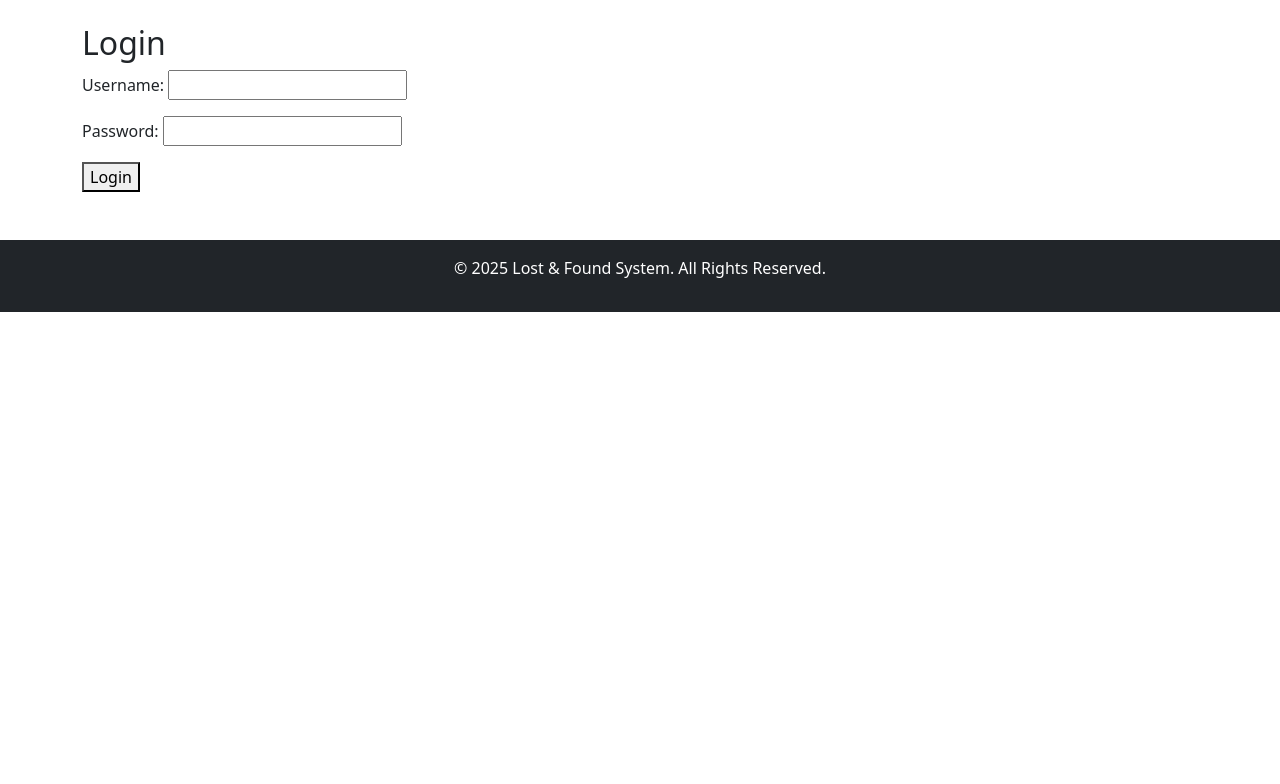
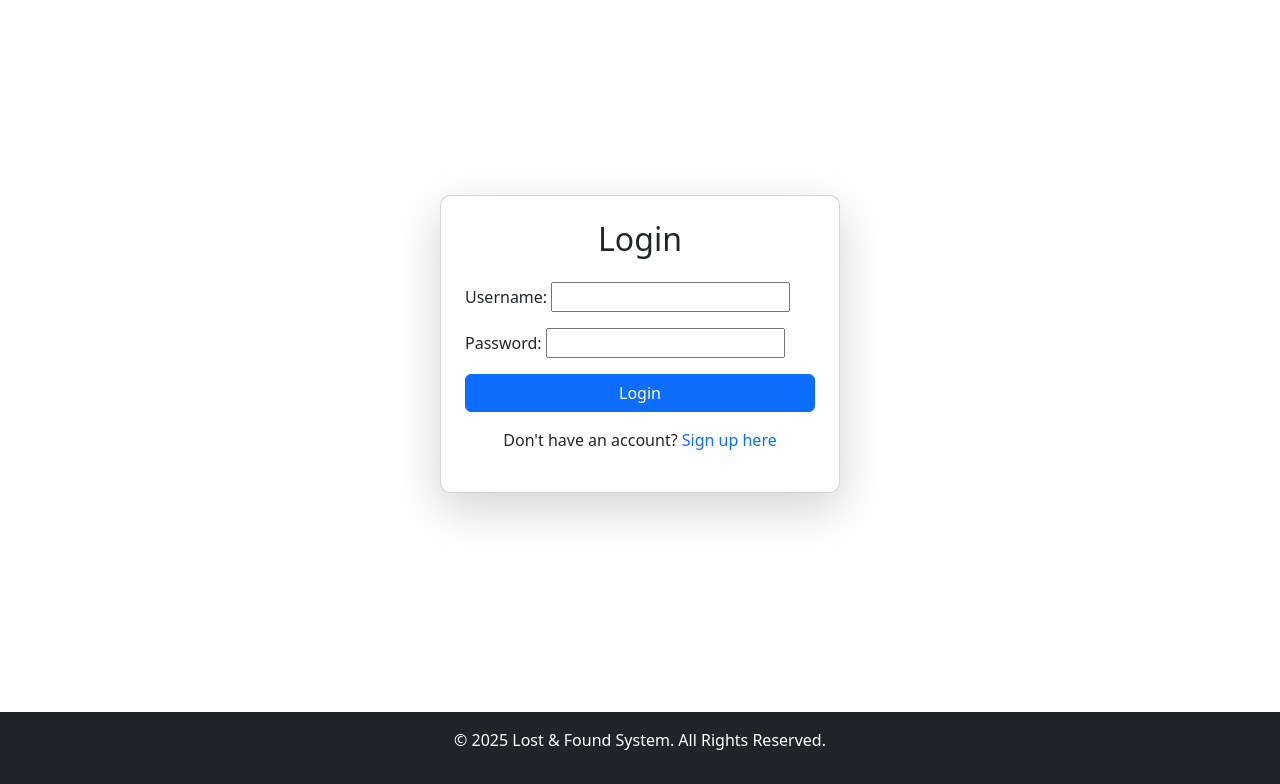
Before and after one commit to sayout-de003/MinorProject_LostAndFound, a Django app: page /login/ in a window 1280 px wide. Shown: the part 56-840 px from the top of the page. Before the commit the page ends 368 px from the top, so only its background shows below. Run offline with Django 5.2, Linux system fonts and the light colour scheme.

Commit message:
add requirement.txt

```diff
--- a/mainapp/templates/mainapp/login.html
+++ b/mainapp/templates/mainapp/login.html
@@ -1,9 +1,21 @@
 {% extends 'mainapp/base.html' %}
+
 {% block content %}
-<h2>Login</h2>
-<form method="post">
-    {% csrf_token %}
-    {{ form.as_p }}
-    <button type="submit">Login</button>
-</form>
+<div class="container d-flex justify-content-center align-items-center" style="min-height: 80vh;">
+    <div class="card shadow-lg p-4" style="max-width: 400px; width: 100%; border-radius: 10px;">
+        <h2 class="text-center mb-4">Login</h2>
+        <form method="post">
+            {% csrf_token %}
+            <div class="mb-3">
+                {{ form.as_p }}
+            </div>
+            <button type="submit" class="btn btn-primary w-100">Login</button>
+        </form>
+
+        <p class="mt-3 text-center">
+            Don't have an account?
+            <a href="{% url 'signup' %}" class="text-decoration-none">Sign up here</a>
+        </p>
+    </div>
+</div>
 {% endblock %}
--- a/mainapp/views.py
+++ b/mainapp/views.py
@@ -68,7 +68,7 @@ def logout(request):
     messages.success(request, "You have been logged out.")
     return redirect('home')
 
-@login_required
+@login_required(login_url='login')
 def upload_item_lost(request):
     """Handles uploading lost items."""
     if request.method == "POST":
@@ -107,7 +107,7 @@ def upload_item_lost(request):
         form = ItemLostForm()
     return render(request, 'mainapp/upload_lost.html', {'form': form})
 
-@login_required
+@login_required(login_url='login')
 def upload_item_found(request):
     """Handles uploading found items."""
     if request.method == "POST":
@@ -143,7 +143,7 @@ def upload_item_found(request):
         form = ItemFoundForm()
     return render(request, 'mainapp/upload_found.html', {'form': form})
 
-
+@login_required(login_url='login')
 def match_items(request, item_id, item_type):
     """Matches lost items with found items."""
     if item_type == 'lost':
@@ -173,7 +173,7 @@ def match_items(request, item_id, item_type):
 
     return render(request, 'mainapp/matches.html', {'item': item, 'matches': matches})
 
-
+@login_required(login_url='login')
 def resolve_item(request, item_id, item_type):
     """Marks an item as resolved and removes it from the database."""
     if item_type == 'lost':
@@ -187,7 +187,7 @@ def resolve_item(request, item_id, item_type):
 
     return redirect('home')
 
-
+@login_required(login_url='login')
 def get_location(request):
     """Fetches an address based on latitude and longitude."""
     lat = request.GET.get("lat")
```
Also changed, not shown: requirements.txt (added, +43 -0 lines), db.sqlite3.
